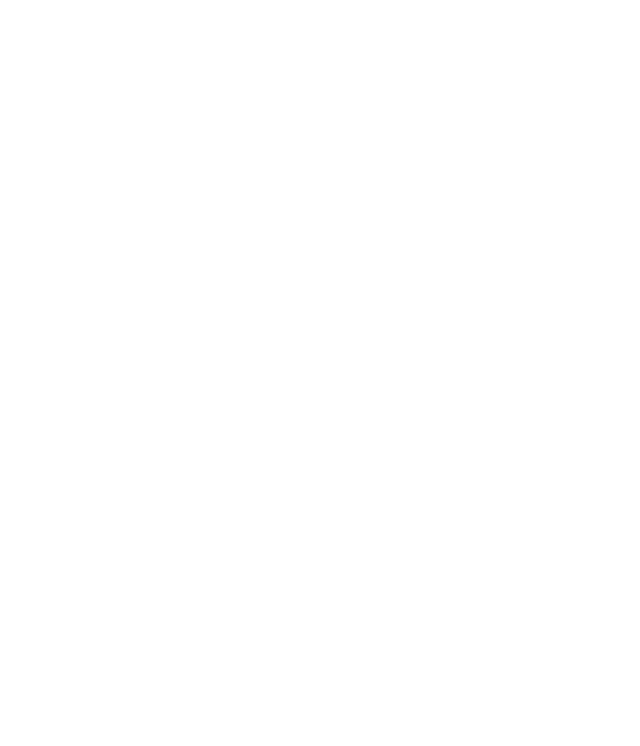
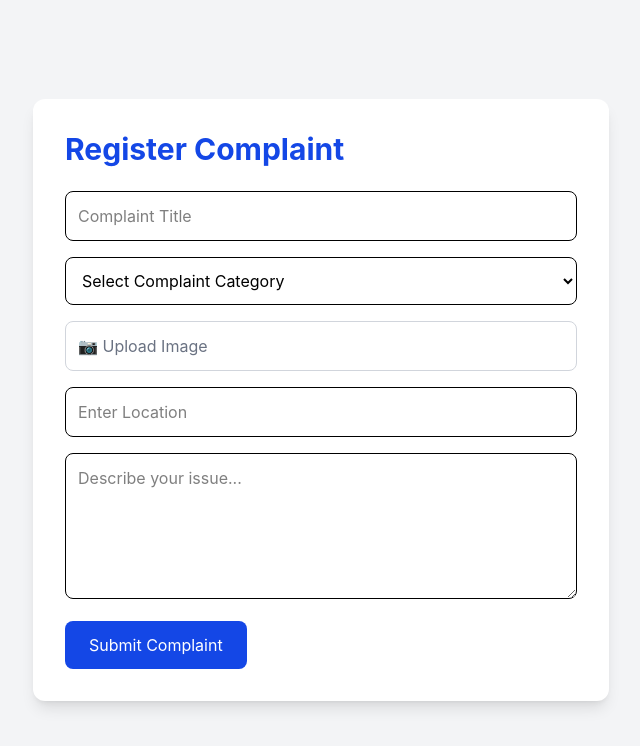
Before and after one commit to asritha-sabbisetty/civicplus-ai, a React (Vite) app in the folder client/: page /complaint in a window 1280 px wide. Before the commit this address had no page. Shown: the top 746 px of the page, without its empty margins (319-959 px from the left). Built offline with nearby package versions, Linux system fonts and the light colour scheme.

Commit message:
Build complaint registration form with React state

```diff
--- a/client/src/App.jsx
+++ b/client/src/App.jsx
@@ -2,12 +2,14 @@
 
 import Home from "./pages/Home";
 import Login from "./pages/Login";
+import ComplaintForm from "./pages/ComplaintForm";
 
 function App() {
   return (
     <Routes>
       <Route path="/" element={<Home />} />
       <Route path="/login" element={<Login />} />
+      <Route path="/complaint" element={<ComplaintForm />} />
     </Routes>
   );
 }
--- /dev/null
+++ b/client/src/pages/ComplaintForm.jsx
@@ -0,0 +1,90 @@
+import { useState } from "react";
+function ComplaintForm() {
+    const [title, setTitle] = useState("");
+    const [category, setCategory] = useState("");
+    const [description, setDescription] = useState("");
+    const [location, setLocation] = useState("");
+    const handleSubmit = (e) => {
+        e.preventDefault();
+
+        console.log({
+            title,
+            category,
+            location,
+            description,
+        });
+    };
+    return (
+        <div className="min-h-screen bg-gray-100 flex justify-center items-center">
+            <div className="bg-white shadow-lg rounded-xl p-8 w-full max-w-xl">
+                <h1 className="text-3xl font-bold text-blue-700 mb-6">
+                    Register Complaint
+                </h1>
+
+                <form onSubmit={handleSubmit}>
+
+                    <input
+                        type="text"
+                        placeholder="Complaint Title"
+                        value={title}
+                        onChange={(e) => setTitle(e.target.value)}
+                        className="w-full border p-3 rounded-lg mb-4"
+                    />
+                    <select
+                        defaultValue=""
+                        value={category}
+                        onChange={(e) => setCategory(e.target.value)}
+                        className="w-full border p-3 rounded-lg mb-4"
+                    >
+                        <option value="" disabled>
+                            Select Complaint Category
+                        </option>
+
+                        <option value="Road Damage">Road Damage</option>
+                        <option value="Garbage Collection">Garbage Collection</option>
+                        <option value="Water Supply">Water Supply</option>
+                        <option value="Street Light">Street Light</option>
+                        <option value="Drainage">Drainage</option>
+                        <option value="Public Safety">Public Safety</option>
+                        <option value="Other">Other</option>
+                    </select>
+                    <div className="mb-4">
+                        <label
+                            htmlFor="imageUpload"
+                            className="block w-full border border-gray-300 rounded-lg p-3 text-gray-500 cursor-pointer hover:border-blue-600"
+                        >
+                            📷 Upload Image
+                        </label>
+
+                        <input
+                            id="imageUpload"
+                            type="file"
+                            accept="image/*"
+                            className="hidden"
+                        />
+                    </div>
+                    <input
+                        type="text"
+                        placeholder="Enter Location"
+                        value={location}
+                        onChange={(e) => setLocation(e.target.value)}
+                        className="w-full border p-3 rounded-lg mb-4"
+                    />
+                    <textarea
+                        placeholder="Describe your issue..."
+                        value={description}
+                        onChange={(e) => setDescription(e.target.value)}
+                        className="w-full border p-3 rounded-lg mb-4"
+                        rows="5"
+                    />
+
+                    <button className="bg-blue-700 text-white px-6 py-3 rounded-lg">
+                        Submit Complaint
+                    </button>
+                </form>
+            </div>
+        </div >
+    );
+}
+
+export default ComplaintForm;
```
